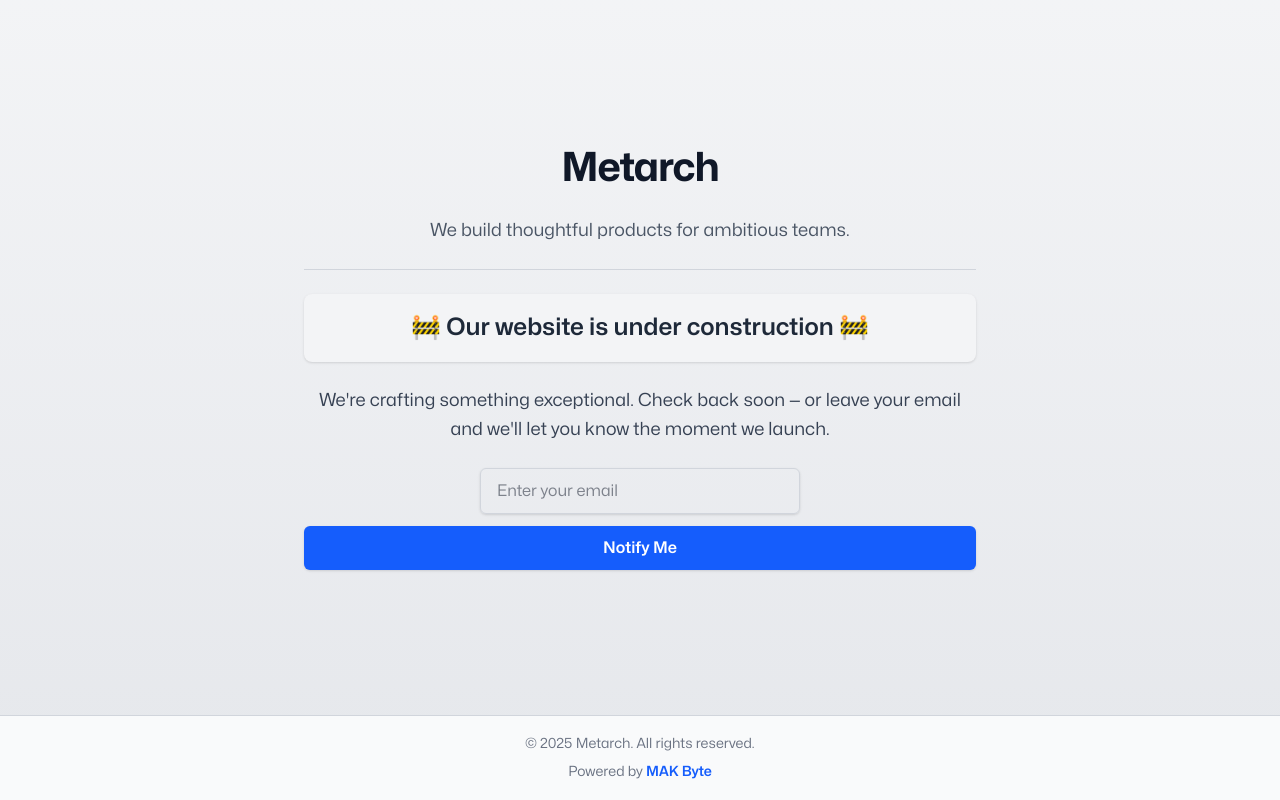
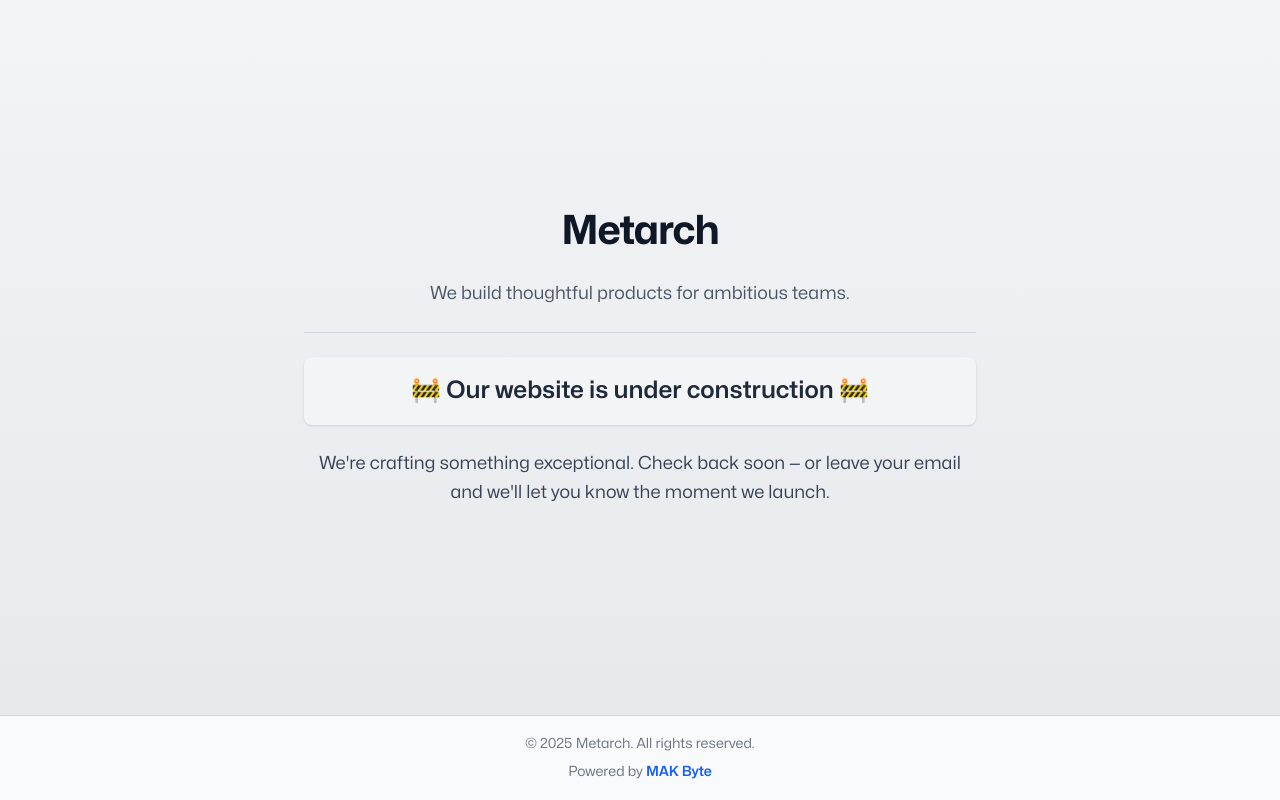
Before and after one commit to makbyte/metarch, a Next.js app: page /login in a window 1280 px wide. Built offline with nearby package versions, Linux system fonts and the light colour scheme; no server answers.

Commit message:
Website Under Construction

```diff
--- a/src/app/layout.jsx
+++ b/src/app/layout.jsx
@@ -35,7 +35,7 @@
               leave your email and we&apos;ll let you know the moment we launch.
             </p>
 
-            <form className="mt-6 flex flex-col items-center gap-3 sm:flex-row sm:justify-center">
+            {/* <form className="mt-6 flex flex-col items-center gap-3 sm:flex-row sm:justify-center">
               <input
                 type="email"
                 placeholder="Enter your email"
@@ -47,7 +47,7 @@
               >
                 Notify Me
               </button>
-            </form>
+            </form> */}
           </div>
         </main>
 
```
